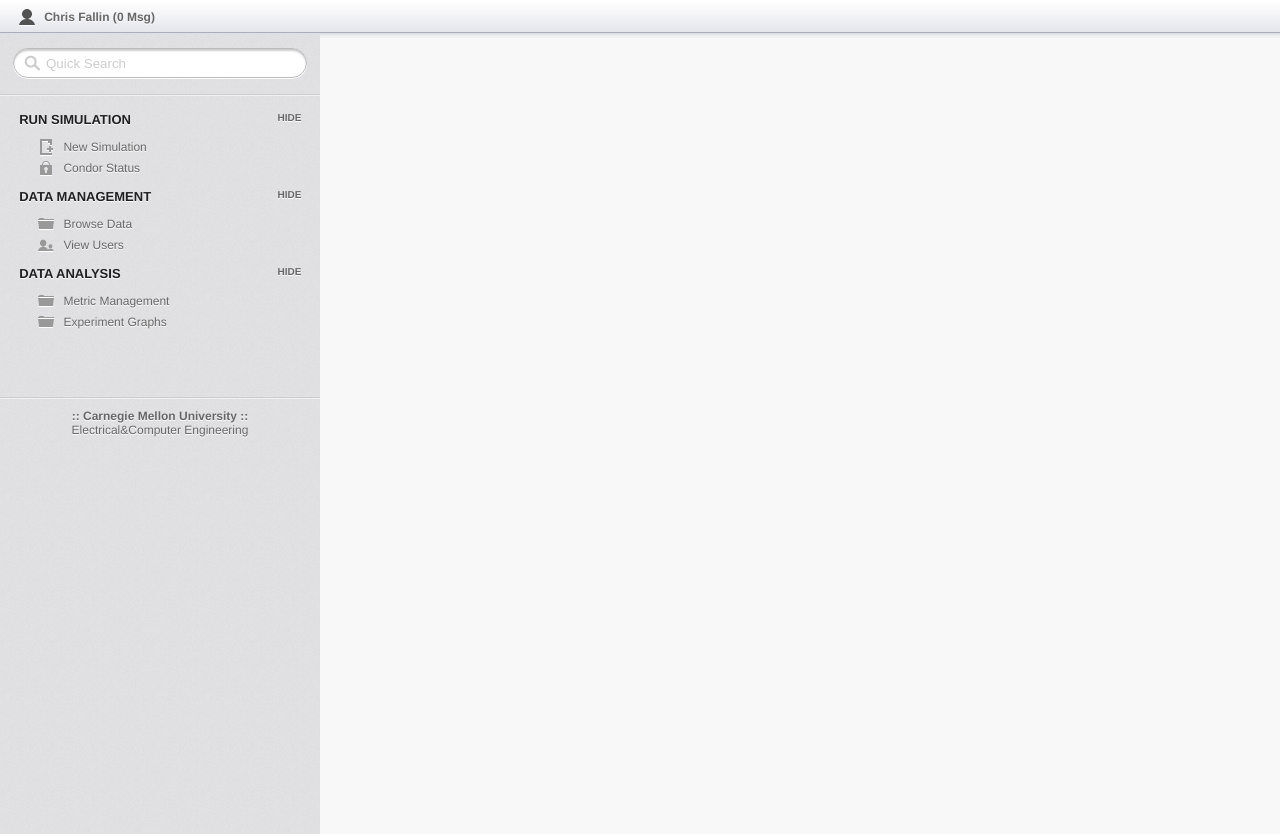
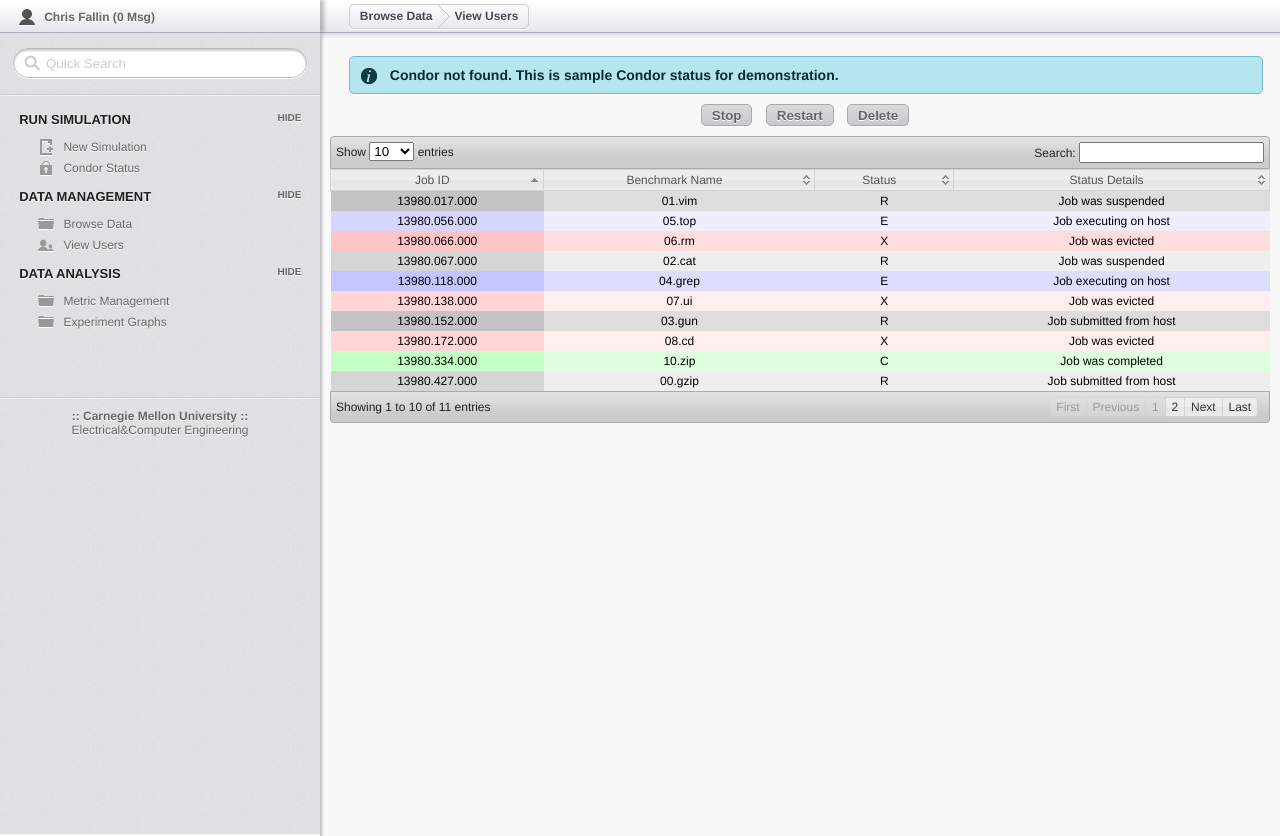
Before and after one commit to Vitamen/ProcessorSimulationVisualizer, a Django app: template simulation/template/experimentManager/sampleoutput.html in a window 1280 px wide. Shown: the part 55-891 px from the top of the page. Run offline with Django 3.2, Linux system fonts and the light colour scheme; the template is opened without the code that fills it, so the values that code supplies are empty; parts of the project's set-up code (start-up, migrations or seed data) failed here and were passed over; some libraries are stand-ins or nearby versions.

Commit message:
Add HotKeys and condor manager

```diff
--- a/simulation/experimentManager/generator.py
+++ b/simulation/experimentManager/generator.py
@@ -6,7 +6,7 @@ import os, datetime
  create corresponding directory, and connect to condor to run
  experiment
 '''
-def generate(self, request):
+def generate(request):
     dirName = decideName()
     makeCondorSub(request, dirName)
 
@@ -34,7 +34,7 @@ def decideName(self):
 '''
  Creae condor.sub file
 '''
-def makeCondorSub(self, request, dirName):
+def makeCondorSub(request, dirName):
     #Open condor.sub file
     filePath = dirName + os.sep + "condor.sub"
     f = open(filePath,"w")
--- a/simulation/template/base.html
+++ b/simulation/template/base.html
@@ -16,6 +16,7 @@
 	type="text/javascript"></script>
 <script src="http://cdn.jquerytools.org/1.2.6/full/jquery.tools.min.js"></script>
 <script src="/static_media/js/hideshow.js" type="text/javascript"></script>
+<script src="/static_media/js/jquery.hotkeys.js" type="text/javascript"></script>
 {% block javascript %}
 {% endblock %}
 
@@ -27,8 +28,6 @@
 				$(".tab_content").hide(); //Hide all content
 				$("ul.tabs li:first").addClass("active").show(); //Activate first tab
 				$(".tab_content:first").show(); //Show first tab content
-				{% block onready %}
-				{% endblock %}
 
 				//On Click Event
 				$("ul.tabs li").click(function() {
@@ -42,6 +41,21 @@
 					return false;
 				});
 
+				//Add keyboard shortcuts
+				var baseUrl = getBaseURL();
+				jQuery(document).bind('keydown', 'shift+n',function ()
+						{window.location = baseUrl + "config"});
+				jQuery(document).bind('keydown', 'shift+c',function ()
+						{window.location = baseUrl + "config/getCondor"});
+				jQuery(document).bind('keydown', 'shift+b',function ()
+						{window.location = baseUrl + "browse"});
+				jQuery(document).bind('keydown', 'shift+m',function ()
+						{window.location = baseUrl + "metrics"});
+				jQuery(document).bind('keydown', 'shift+e',function ()
+						{window.location = baseUrl + "chart"});
+
+				{% block onready %}
+				{% endblock %}
 			});
 </script>
 <script type="text/javascript">
@@ -89,7 +103,7 @@
 		<h3>Run Simulation</h3>
 		<ul class="toggle">
 			<li class="icn_new_article"><a href="/config">New Simulation</a></li>
-			<li class="icn_security"><a href="#">Condor Status</a></li>
+			<li class="icn_security"><a href="/config/getCondor">Condor Status</a></li>
 		</ul>
 		<h3>Data Management</h3>
 		<ul class="toggle">
--- a/simulation/template/experimentManager/sampleoutput.html
+++ b/simulation/template/experimentManager/sampleoutput.html
@@ -1,4 +1,126 @@
-{% extends "base.html" %} {% block content %}
-{{useOut}}
+{% extends "base_table.html" %}
 
+//************************************************
+// Attach page-specific javascripts
+//************************************************
+{% block javascript_table %}
 {% endblock %}
+
+//************************************************
+// Javascripts to run on document ready
+//************************************************
+
+{% block onready_table %}
+{% endblock %}
+
+//************************************************
+// Breadcrumbs
+//************************************************
+
+{% block breadcrumbs %}
+<div class="breadcrumbs_container">
+	<article class="breadcrumbs">
+		<a href="/browse">Browse Data</a>
+		<div class="breadcrumb_divider"></div>
+		<a href="index.html">View Users</a>
+	</article>
+</div>
+{% endblock %}
+
+//************************************************
+// Config block contents
+//************************************************
+
+{% block content %}
+<section id="main">
+<h4 class="alert_info">
+	Condor not found. This is sample Condor status for demonstration.
+</h4>
+
+<div style="text-align:center; margin-top:10px">
+<input type="submit" value="Stop">
+<input type="submit" value="Restart">
+<input type="submit" value="Delete">
+</div>
+<div class="demo_jui">
+<table cellpadding="0" cellspacing="0" border="0" class="display" id="example">
+	<thead>
+		<tr>
+			<th>Job ID</th>
+			<th>Benchmark Name</th>
+			<th>Status</th>
+			<th>Status Details</th>
+		</tr>
+	</thead>
+	<tbody>
+		<tr class="gradeU">
+			<td class="center">13980.427.000</td>
+			<td class="center">00.gzip</td>
+			<td class="center">R</td>
+			<td class="center">Job submitted from host</td>
+		</tr>
+		<tr class="gradeU">
+			<td class="center">13980.017.000</td>
+			<td class="center">01.vim</td>
+			<td class="center">R</td>
+			<td class="center">Job was suspended</td>
+		</tr>
+		<tr class="gradeU">
+			<td class="center">13980.067.000</td>
+			<td class="center">02.cat</td>
+			<td class="center">R</td>
+			<td class="center">Job was suspended</td>
+		</tr>
+		<tr class="gradeU">
+			<td class="center">13980.152.000</td>
+			<td class="center">03.gun</td>
+			<td class="center">R</td>
+			<td class="center">Job submitted from host</td>
+		</tr>
+		<tr class="gradeA">
+			<td class="center">13980.571.000</td>
+			<td class="center">09.tar</td>
+			<td class="center">C</td>
+			<td class="center">Job was completed</td>
+		</tr>
+		<tr class="gradeA">
+			<td class="center">13980.334.000</td>
+			<td class="center">10.zip</td>
+			<td class="center">C</td>
+			<td class="center">Job was completed</td>
+		</tr>
+		<tr class="gradeC">
+			<td class="center">13980.118.000</td>
+			<td class="center">04.grep</td>
+			<td class="center">E</td>
+			<td class="center">Job executing on host</td>
+		</tr>
+		<tr class="gradeC">
+			<td class="center">13980.056.000</td>
+			<td class="center">05.top</td>
+			<td class="center">E</td>
+			<td class="center">Job executing on host</td>
+		</tr>
+		<tr class="gradeX">
+			<td class="center">13980.172.000</td>
+			<td class="center">08.cd</td>
+			<td class="center">X</td>
+			<td class="center">Job was evicted</td>
+		</tr>
+		<tr class="gradeX">
+			<td class="center">13980.066.000</td>
+			<td class="center">06.rm</td>
+			<td class="center">X</td>
+			<td class="center">Job was evicted</td>
+		</tr>
+		<tr class="gradeX">
+			<td class="center">13980.138.000</td>
+			<td class="center">07.ui</td>
+			<td class="center">X</td>
+			<td class="center">Job was evicted</td>
+		</tr>
+
+	</tbody>
+</table>
+</section>
+{% endblock %}
--- a/simulation/urls.py
+++ b/simulation/urls.py
@@ -9,9 +9,8 @@ PROJECT_PATH = os.path.abspath(os.path.split(__file__)[0])
 urlpatterns = patterns('',
     url(r'^config/$', 'experimentManager.views.config'),
     url(r'^config/runExp$', 'experimentManager.views.runExp'),
+    url(r'^config/getCondor$', 'experimentManager.views.getCondor'),
     url(r'^config/updateArgs$', 'experimentManger.view.updateArgs'),
-    url(r'^config/(?P<path>.*)$', 'django.views.static.serve',
-        {'document_root': os.path.join(PROJECT_PATH,'template')} ),
     url(r'^chart/$', 'visuals.chart.index'),
     url(r'^chart/(?P<username>)/$', 'visuals.chart.metric'),
     url(r'^getMetricsForExperiment', 'visuals.metrics.metricsForExperiment'),
--- a/simulation/visuals/chart.py
+++ b/simulation/visuals/chart.py
@@ -2,6 +2,7 @@ from django.template import Context, loader
 from django.http import HttpResponse
 from experimentManager.models import *
 from dataParser import parser
+from simulation.settings import PROJECT_PATH
 import os.path
 
 def getBenchmarksFromExperiments(request):
@@ -43,9 +44,11 @@ def index(request):
         print experiments
         print metric
 
+    data_root = os.path.join(PROJECT_PATH, "static_media")
+    data_root = os.path.join(data_root, "data")
     for i in range(0, len(all_experiments)):
         experiment = all_experiments[i]
-        if not os.path.exists(data_root + experiment + '/' + metric):
+        if not os.path.exists(data_root + experiment + os.sep + metric):
             parser.extractMetricFromExperiment(experiment, metric)
 
     t = loader.get_template('visuals/index.html')
```
Also changed, not shown: simulation/experimentManager/views.py (+38 -45 lines), simulation/template/experimentManager/config.html (+42 -21 lines), simulation/template/experimentManager/expbrowse.html (+3 -7 lines), simulation/database.db (added), simulation/experimentManager/models.py (line endings or trailing spaces), simulation/static_media/js/jquery.hotkeys.js (added).
